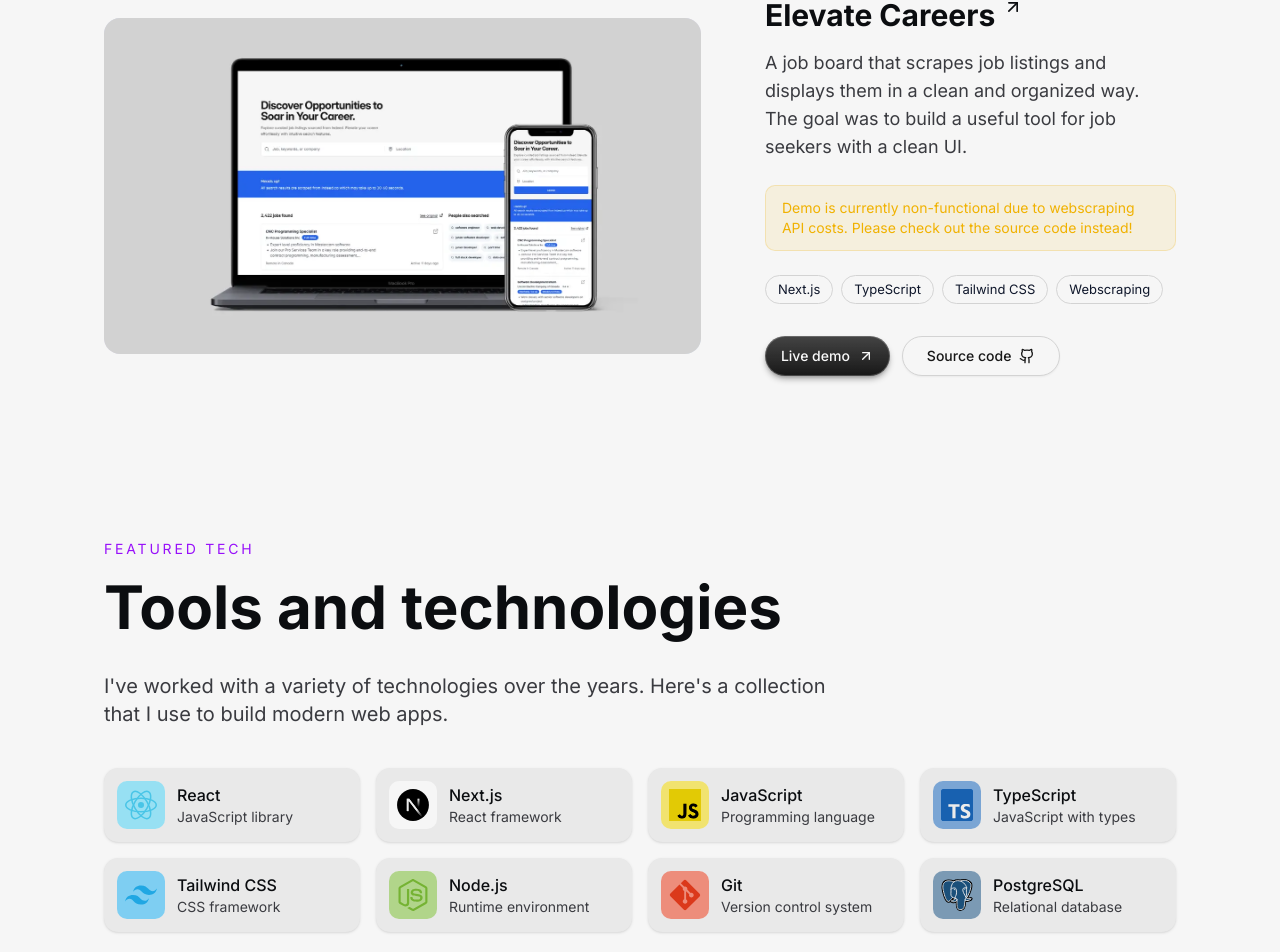
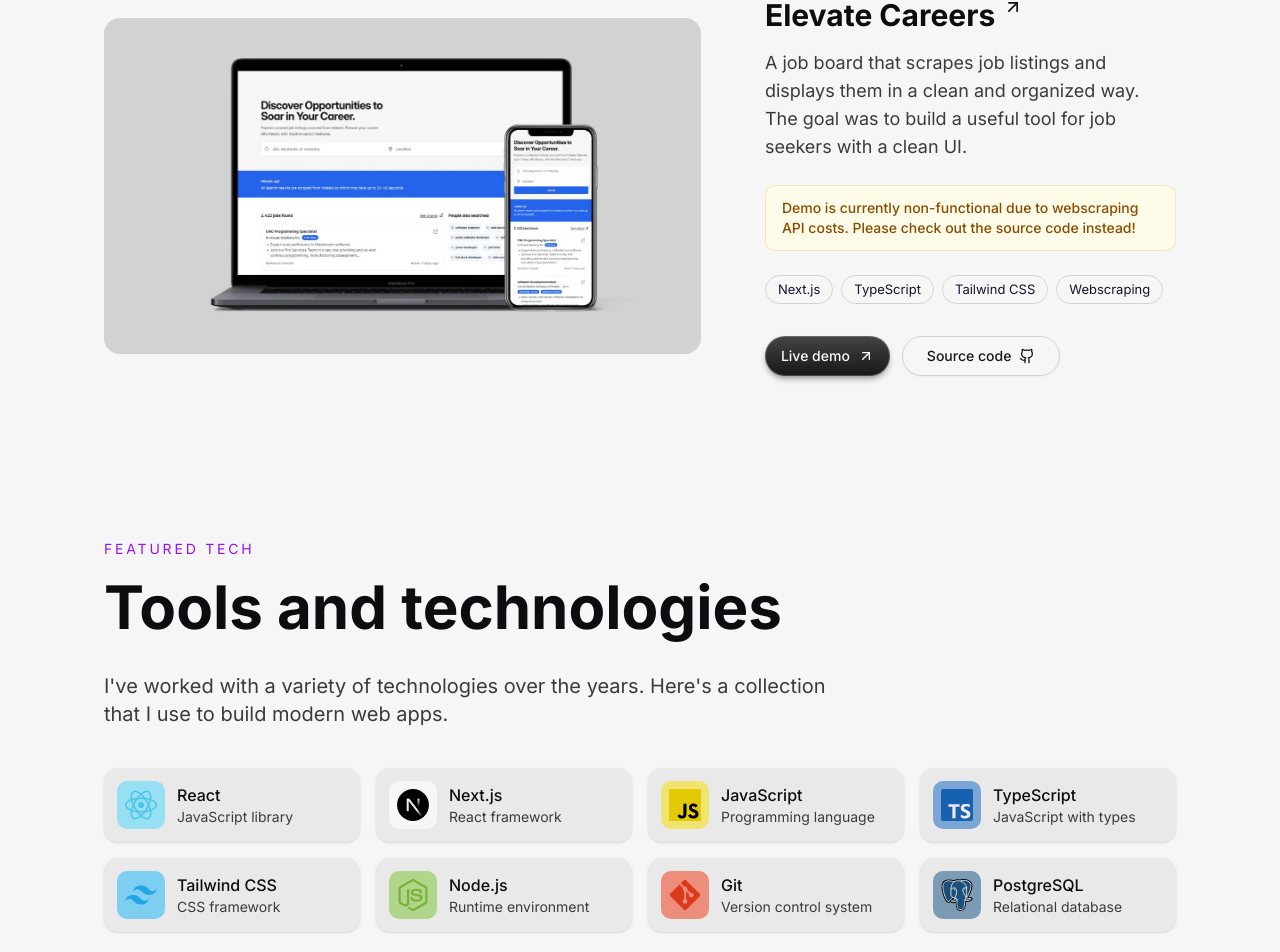
Before and after one commit to LucasWinkler/lucaswinkler.dev, a Next.js app: page / in a window 1280 px wide. Shown: the part 1850-2802 px from the top of the page. Built offline with nearby package versions, Linux system fonts and the light colour scheme.

Commit message:
feat: add light mode styling to project card alert

```diff
--- a/src/components/features/projects/project-card.tsx
+++ b/src/components/features/projects/project-card.tsx
@@ -86,15 +86,15 @@
         {project.alert && (
           <div
             className={cn(
-              "mb-6 rounded-lg border px-4 py-3 text-sm",
+              "mb-6 rounded-lg border px-4 py-3 text-sm font-medium",
               project.alert.type === "warning" &&
-                "border-yellow-500/20 bg-yellow-500/10 text-yellow-500",
+                "border-yellow-600/20 bg-yellow-50 text-yellow-800 dark:border-yellow-500/20 dark:bg-yellow-500/10 dark:text-yellow-500",
               project.alert.type === "error" &&
-                "border-red-500/20 bg-red-500/10 text-red-500",
+                "border-red-600/20 bg-red-50 text-red-800 dark:border-red-500/20 dark:bg-red-500/10 dark:text-red-500",
               project.alert.type === "info" &&
-                "border-blue-500/20 bg-blue-500/10 text-blue-500",
+                "border-blue-600/20 bg-blue-50 text-blue-800 dark:border-blue-500/20 dark:bg-blue-500/10 dark:text-blue-500",
               project.alert.type === "success" &&
-                "border-green-500/20 bg-green-500/10 text-green-500",
+                "border-green-600/20 bg-green-50 text-green-800 dark:border-green-500/20 dark:bg-green-500/10 dark:text-green-500",
             )}
           >
             {project.alert.message}
```
